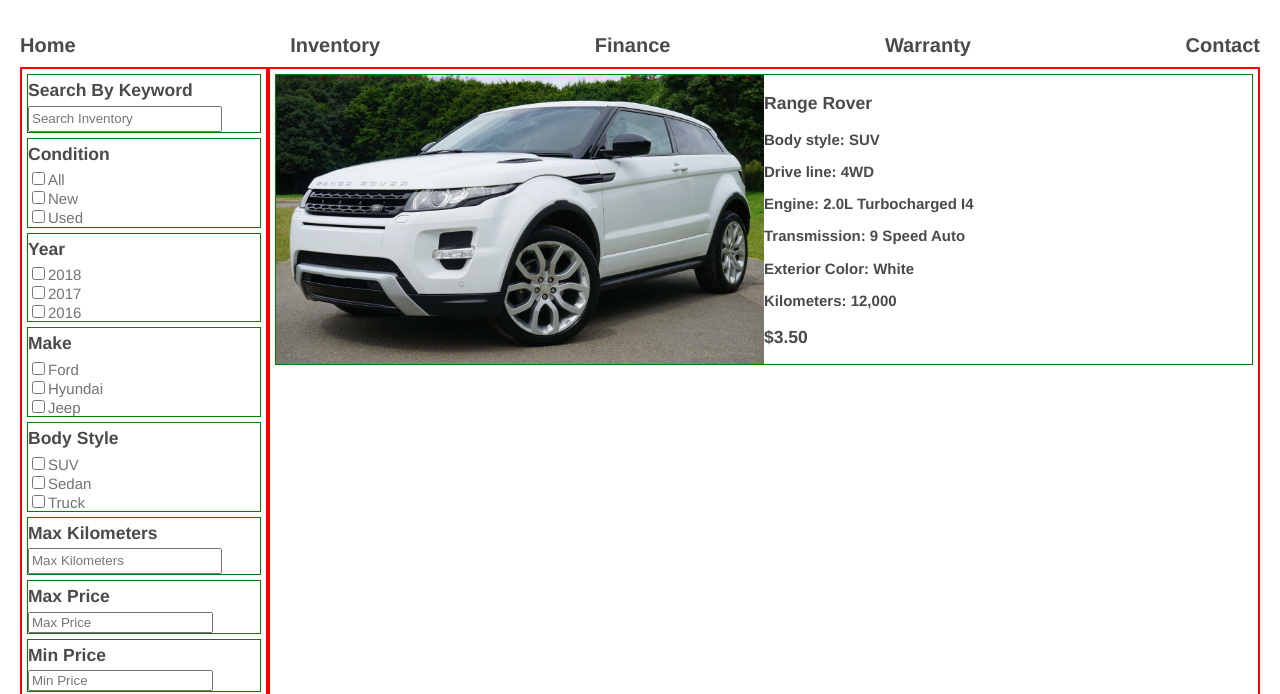
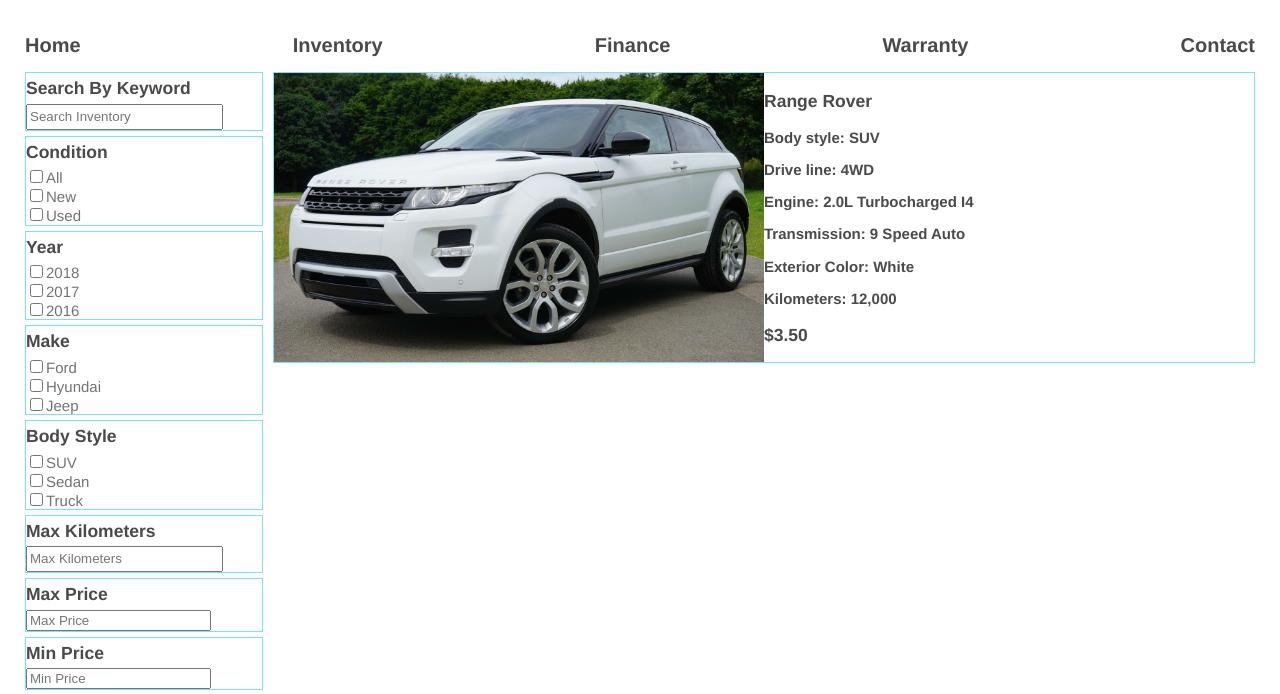
Before and after one commit to AlexMac7/dealership-grid-layout, a plain HTML site: page index.html in a window 1280 px wide. Shown: the part 94-788 px from the top of the page. Drawn offline with Linux system fonts and the light colour scheme.

Commit message:
Add margin to nav bar

```diff
--- a/styles.css
+++ b/styles.css
@@ -31,6 +31,7 @@ body {
 /* Navigation Bar */
 .navBar {
     display: flex; /* Keeps toggle icon above other content*/
+    margin: .5rem;
 }
 .navBar__toggle {
     display: none;
@@ -63,10 +64,9 @@ body {
     margin-top: 1rem;
 }
 .filters {
-    border: solid 2px red; /* todo remove */
 }
 .filters__block {
-    border: solid 1px green; /* todo remove */
+    border: solid 1px #7FDEFF; /* todo remove */
     margin: .5rem;
     font-size: 1.5rem;
 }
@@ -95,10 +95,9 @@ body {
     width: 80%;
 }
 .results {
-    border: solid 2px red; /* todo remove */
 }
 .results__block {
-    border: solid 1px green; /* todo remove */
+    border: solid 1px #7FDEFF; /* todo remove */
     margin: .5rem;
     font-size: 1.5rem;
     display: grid;
```
